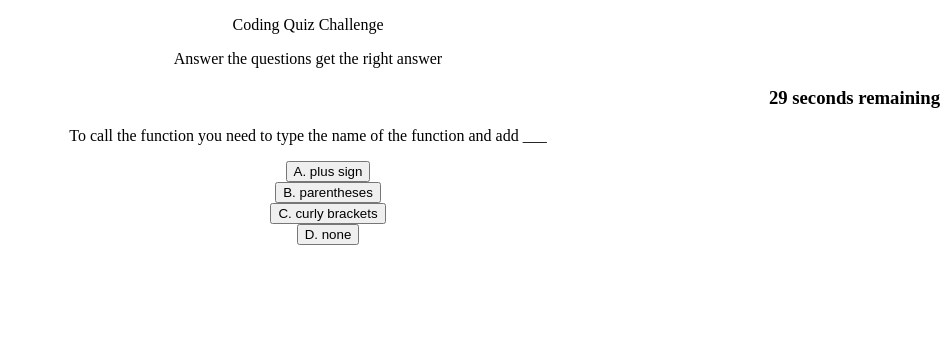
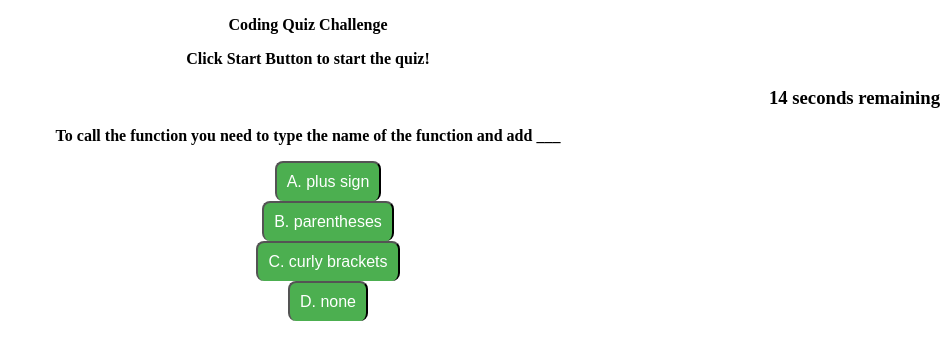
Before and after one commit to mwalker23/JS-Code-Quiz, a plain HTML site: page index.html in a window 1280 px wide. Both pictures are taken after a click on the button "Start Quiz". Shown: the whole page, without its empty margins (332-1280 px from the left). Drawn offline with Linux system fonts and the light colour scheme.

Commit message:
changed README.md

```diff
--- a/index.html
+++ b/index.html
@@ -10,12 +10,12 @@
 <body>
   <div>
     <p class= "start"> Coding Quiz Challenge</p>
-    <p> Answer the questions get the right answer</p>
+    <p> Click Start Button to start the quiz!</p>
     <button id="start" onclick="quizStart()">Start Quiz</button>
   </div>
 
   <h3 class="time" style="text-align:right;"></h3>
-  <!-- <div id="main"></div> -->
+
 
   <!-- created a div for each question, consisting an unordered list of buttons -->
   <div class="content hide">
@@ -78,17 +78,7 @@
   </p>
 </div>
 
-
-
-   <h2 class="timer" style="text-align: center;"></h2>
-
-
-
-
-
-
     <script src="./script.js"></script>
-
 
 </body>
 </html>
--- a/script.js
+++ b/script.js
@@ -1,16 +1,9 @@
 var timeEl = document.querySelector(".time");
 var startButton = document.querySelector("#start");
-// var mainEl = document.getElementById("main");
-var secondsLeft = 31;
+var secondsLeft = 16;
 var questionNumber= 0;
 var questionDivs = document.querySelectorAll(".content");
 console.log(questionDivs);
-
-
-
-// var wordVar = true;
-// var childFunction = true;
-// var objectLiteral = true;
 
 
 function quizStart (){
@@ -18,9 +11,8 @@ function quizStart (){
   questionDivs[questionNumber].classList.remove("hide");
   setTime();
 }
-// question function
 
-//timer (make timer element)
+//timer
 function setTime() {
     // Sets interval in variable
     var timerInterval = setInterval(function() {
@@ -31,17 +23,16 @@ function setTime() {
         // Stops execution of action at set interval
         clearInterval(timerInterval);
         // Calls function to create and append image
-        sendMessage();
+        sendMessage("GameOver");
       }
 
     }, 1000);
   }
 
 
-
+//call a function to check answer
 function answerQuestion (event) {
   console.log(event.target);
-  //call a function to check answer
   if (event.target.value == "true") {
     console.log("right answer");
   } else {
@@ -59,6 +50,8 @@ questionDivs[questionNumber].classList.remove("hide");
 
 // WHEN all questions are answered or the timer reaches 0
 
+
+
 // THEN the game is over
 
 // WHEN the game is over
--- a/style.css
+++ b/style.css
@@ -7,6 +7,22 @@ ul {
     text-align: center;
 }
 
-p{
+p {
     text-align: center;
+    font-weight: bold;
+
 }
+
+button {
+    background-color: #4CAF50;
+    border-bottom: 80px;
+    border-radius: 8px;
+    color: white;
+    padding: 10px 10px;
+    text-align: center;
+    font-size: 16px;
+  }
+
+button:hover {
+    background-color: #283
+  }
```
Also changed, not shown: 1 other file.
